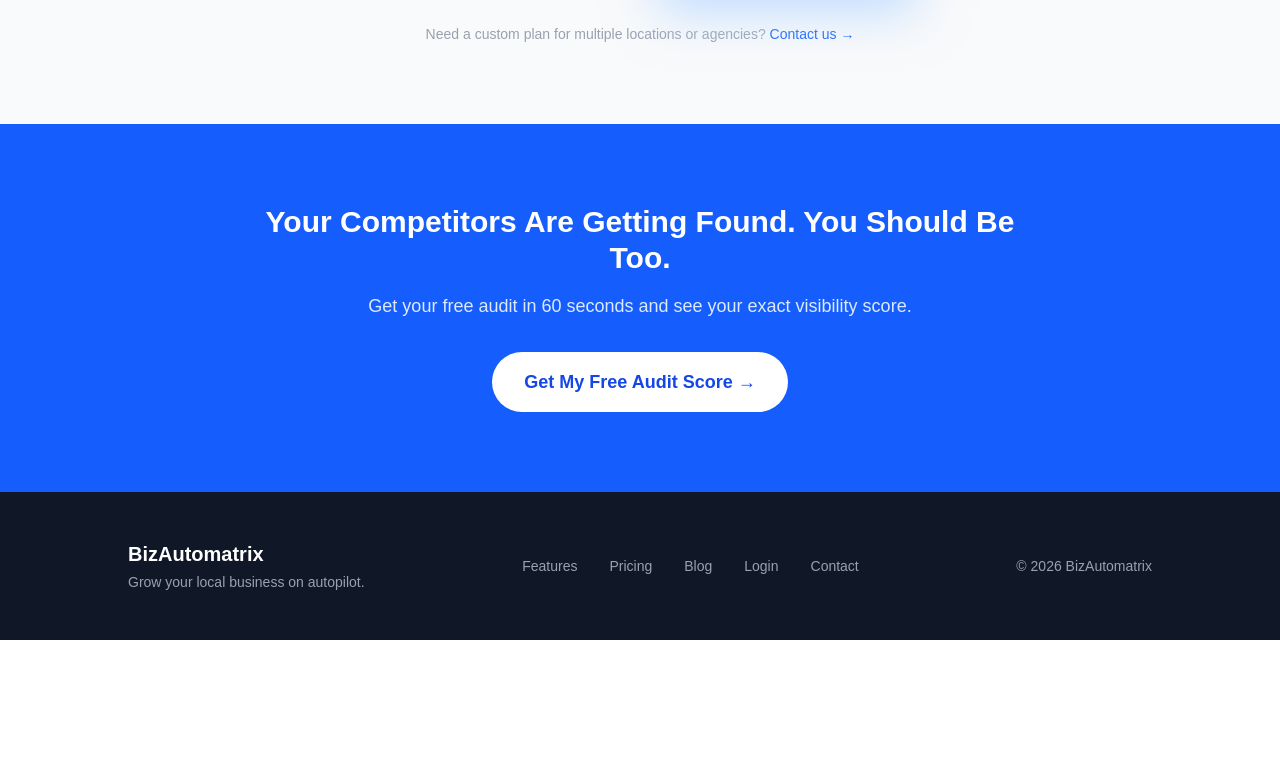
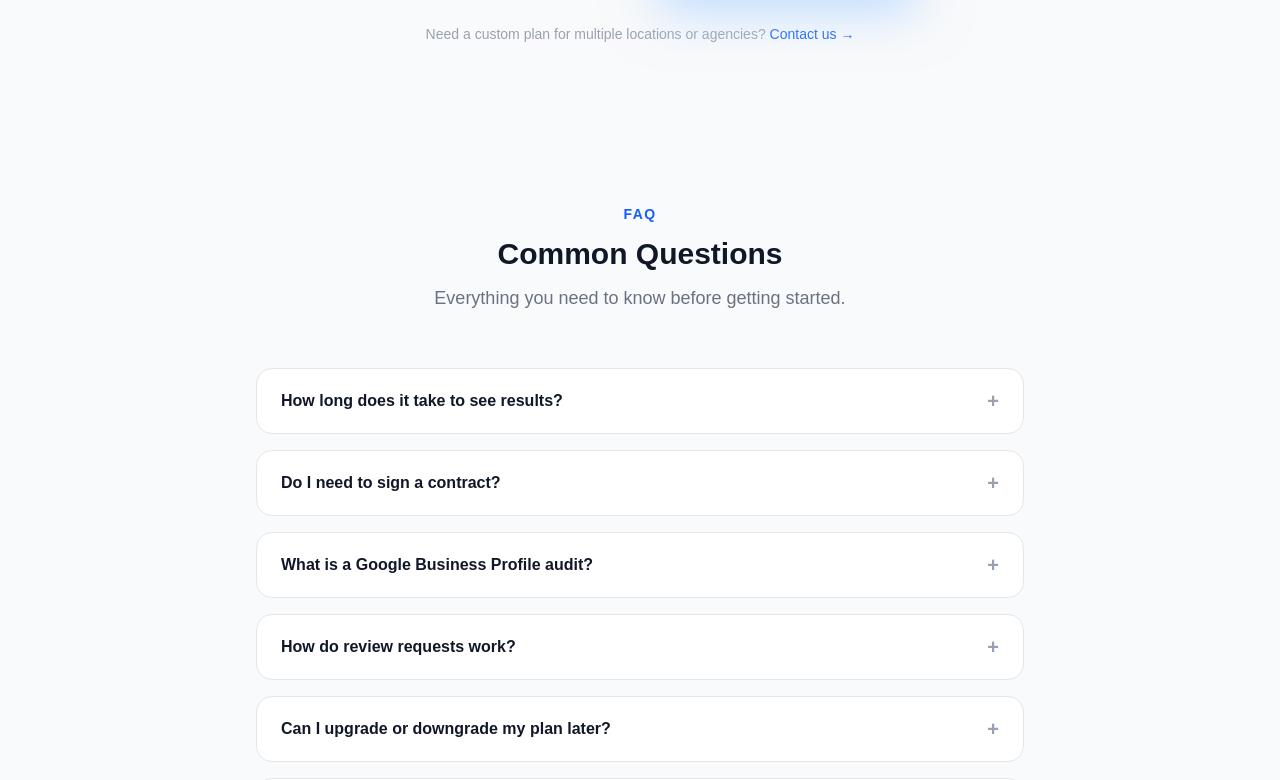
Before and after one commit to Arahman-ai/app.bizautomatrix, a Next.js app: page / in a window 1280 px wide. Shown: the part 4848-5628 px from the top of the page. Before the commit the page ends 5488 px from the top, so only its background shows below. Built offline with nearby package versions, Linux system fonts and the light colour scheme.

Commit message:
Add FAQ section to landing page

```diff
--- a/src/app/page.tsx
+++ b/src/app/page.tsx
@@ -354,6 +354,57 @@ export default function Home() {
         </div>
       </section>
 
+      {/* FAQ */}
+      <section className="py-20 px-4 bg-gray-50">
+        <div className="max-w-3xl mx-auto">
+          <div className="text-center mb-14">
+            <p className="text-blue-600 font-semibold text-sm uppercase tracking-widest mb-3">FAQ</p>
+            <h2 className="text-3xl font-bold text-gray-900 mb-3">Common Questions</h2>
+            <p className="text-gray-500 text-lg">Everything you need to know before getting started.</p>
+          </div>
+          <div className="space-y-4">
+            {[
+              {
+                q: "How long does it take to see results?",
+                a: "Most clients see measurable rank improvements within 30–60 days. Full results (top 3 Maps position) typically take 60–90 days depending on your market competitiveness.",
+              },
+              {
+                q: "Do I need to sign a contract?",
+                a: "No contracts. All plans are month-to-month. You can upgrade, downgrade, or cancel anytime from your dashboard.",
+              },
+              {
+                q: "What is a Google Business Profile audit?",
+                a: "We score your GBP across 10 ranking factors — completeness, categories, photos, reviews, posts, and more — then give you a checklist of exactly what to fix.",
+              },
+              {
+                q: "How do review requests work?",
+                a: "You enter a customer's name and email in your dashboard. We send them a branded email with a direct link to your Google review page. You can track who clicked and who left a review.",
+              },
+              {
+                q: "Can I upgrade or downgrade my plan later?",
+                a: "Yes. You can change your plan at any time from the Billing page. Upgrades take effect immediately.",
+              },
+              {
+                q: "What happens to my data if I cancel?",
+                a: "Your data is retained for 30 days after cancellation so you can export it. After 30 days it is permanently deleted.",
+              },
+              {
+                q: "Do you support multiple locations?",
+                a: "Multi-location support is included in the Pro plan. Contact us if you need a custom setup for agencies or franchises.",
+              },
+            ].map(({ q, a }) => (
+              <details key={q} className="bg-white border border-gray-200 rounded-2xl group">
+                <summary className="flex justify-between items-center px-6 py-5 cursor-pointer font-semibold text-gray-900 list-none">
+                  {q}
+                  <span className="text-gray-400 group-open:rotate-45 transition-transform text-xl leading-none">+</span>
+                </summary>
+                <p className="px-6 pb-5 text-gray-600 text-sm leading-relaxed">{a}</p>
+              </details>
+            ))}
+          </div>
+        </div>
+      </section>
+
       {/* CTA */}
       <section className="bg-blue-600 text-white py-20 px-4">
         <div className="max-w-3xl mx-auto text-center">
```
